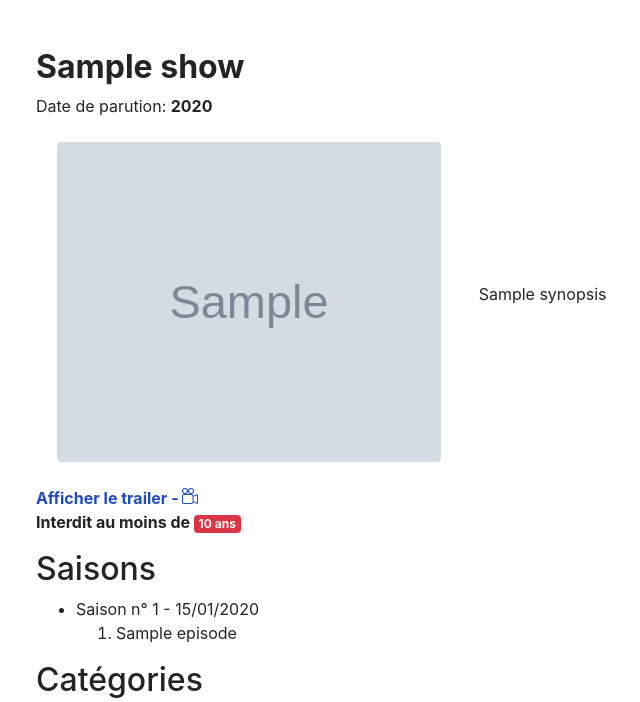
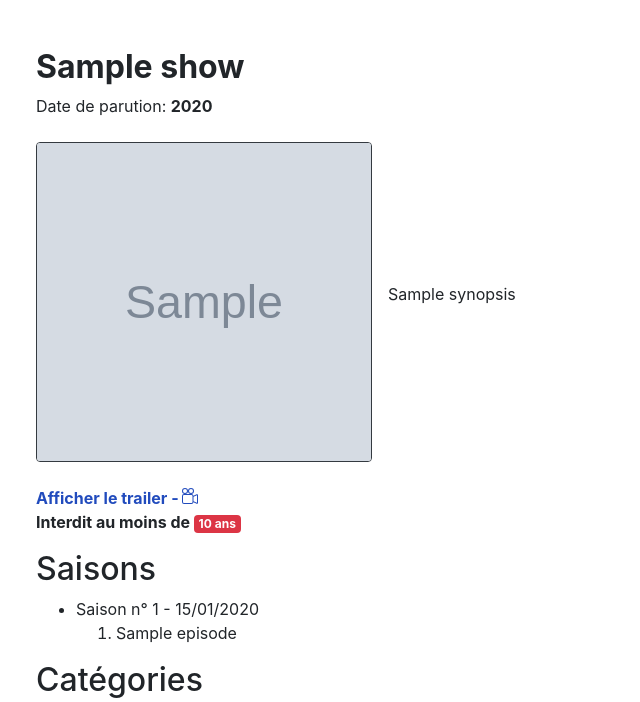
Before and after one commit to karastras/MyFlix-O-faq-full-Symfony, a Symfony app: template templates/show/details.html.twig in a window 1280 px wide. Shown: the part 56-758 px from the top of the page, without its empty margins (49-689 px from the left). Run offline with Twig, Linux system fonts and the light colour scheme; the template is opened without the code that fills it: most values are stand-ins (such as "Sample title", 1, 10 or a date in 2020); grey boxes marked "Sample" are stand-in pictures; some libraries are stand-ins or nearby versions.

Commit message:
correction max-width

```diff
--- a/templates/character/show.html.twig
+++ b/templates/character/show.html.twig
@@ -7,12 +7,12 @@
         <div class="d-lg-flex mt-4 mb-4">
             <div class="text-center">
                 <img    class="rounded"
-                        style="height: 20rem; max-width: 90%"
+                        style="height: 20rem; max-width: 21rem"
                         src="{{ character.pictureFilename ? asset('uploads/pictures/' ~ character.pictureFilename) :'https://via.placeholder.com/200' }}"
                         alt="{{ character.pictureFilename ? "portrait de " ~ character.fullname  : "Le portrait de #{character.fullname} n'est pas présent" }}"
                 >
             </div>
-            <div class="d-flex flex-column justify-content-lg-center ml-lg-3">
+            <div class="mt-3 mt-lg-0 d-flex flex-column justify-content-lg-center ml-lg-3">
                 <h2 class="font-weight-bold">
                     {{character.fullname}}
                     {# Seuls les admins peuvent éditer un personnage #}
@@ -25,7 +25,7 @@
                         </a>
                     {% endif %}
                 </h2>
-                <p class="mt-3 mt-lg-0 d-lg-flex align-items-lg-center">
+                <p class="mt-lg-0 d-lg-flex align-items-lg-center">
                     Cras sit amet nibh libero, in gravida nulla. Nulla vel metus scelerisque ante sollicitudin.
                     Cras purus odio, vestibulum in vulputate at, tempus viverra turpis. Fusce condimentum nunc ac nisi vulputate fringilla. Donec lacinia congue felis in faucibus.
                 </p>
--- a/templates/show/details.html.twig
+++ b/templates/show/details.html.twig
@@ -21,14 +21,14 @@
         <div class="text-center">
             {% if show.poster == 'N/A' %}
                 <img    src="{{ asset('/pictures/showDefault.jpg') }}"
-                        class="rounded"
-                        style="height: 20rem; max-width: 90%"
+                        class="rounded border border-dark"
+                        style="height: 20rem; max-width: 21rem"
                         alt="Le Poster de la série n'est pas présent"
                 >
             {% else %}
                 <img    src="{{ show.poster ? show.poster : asset('/pictures/showDefault.jpg') }}"
-                        class="rounded"
-                        style="height: 20rem; max-width: 90%"
+                        class="rounded border border-dark"
+                        style="height: 20rem; max-width: 21rem"
                         {# peut s'écrire  "Poster de la série #{show.title}" #}
                         alt="{{ show.poster ? "Poster de la série " ~ show.title  : "Le Poster de la série n'est pas présent" }}"
                 >
```
